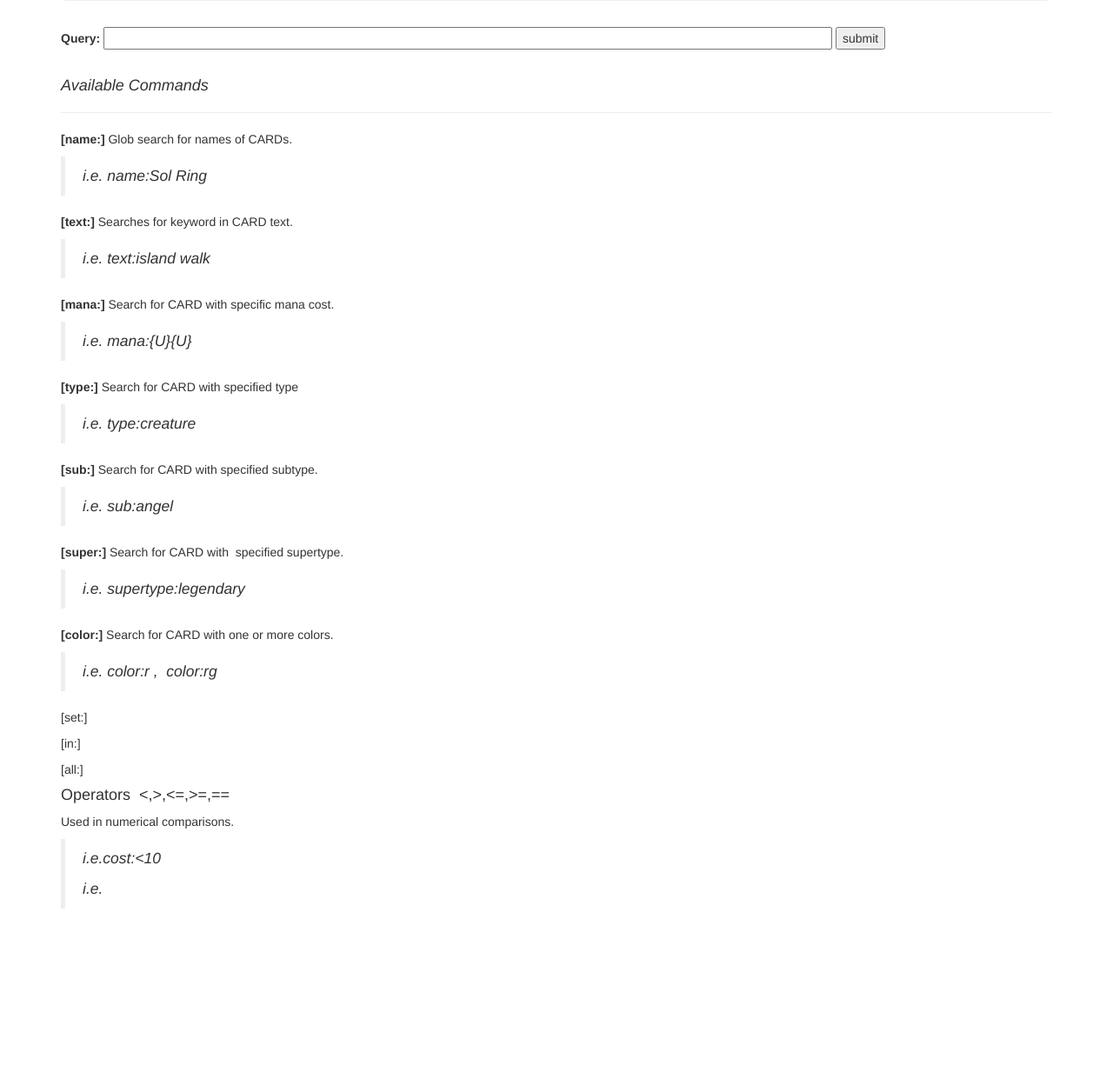
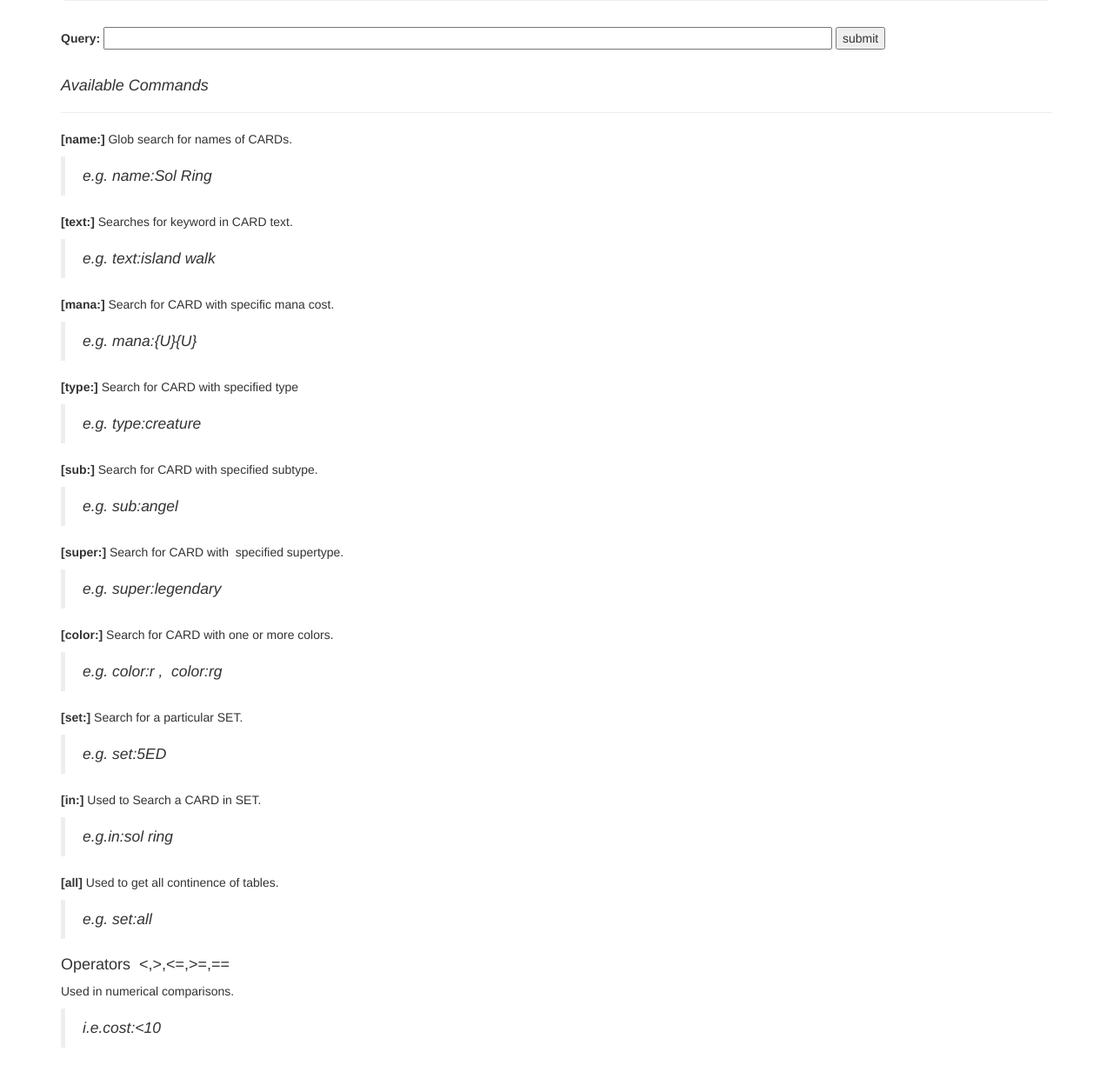
Before and after one commit to akilmarshall/trumark, a Flask app: page / in a window 1280 px wide. Shown: the part 194-1419 px from the top of the page at 87% size. Before the commit the page ends 1239 px from the top, so only its background shows below. Run offline with Flask 2, Linux system fonts and the light colour scheme; some libraries are stand-ins or nearby versions.

Commit message:
added more

```diff
--- a/templates/index.html
+++ b/templates/index.html
@@ -35,40 +35,48 @@
 <hr />
 <p><strong> [name:] </strong> Glob search for names of CARDs.</p>
 <blockquote>
-	<p><em> i.e. name:Sol Ring </em></p>
+<p><em> e.g. name:Sol Ring </em></p>
 </blockquote>
 <p><strong> [text:] </strong> Searches for keyword in CARD text.</p>
 <blockquote>
-	<p><em> i.e. text:island walk </em></p>
+<p><em> e.g. text:island walk </em></p>
 </blockquote>
 <p><strong> [mana:] </strong> Search for CARD with specific mana cost.</p>
 <blockquote>
-	<p><em> i.e. mana:{U}{U} </em></p>
+<p><em> e.g. mana:{U}{U} </em></p>
 </blockquote>
 <p><strong> [type:] </strong> Search for CARD with specified type</p>
 <blockquote>
-	<p><em> i.e. type:creature </em></p>
+<p><em> e.g. type:creature </em></p>
 </blockquote>
 <p><strong> [sub:] </strong> Search for CARD with specified subtype.</p>
 <blockquote>
-	<p><em> i.e. sub:angel </em></p>
+<p><em> e.g. sub:angel </em></p>
 </blockquote>
 <p><strong> [super:] </strong> Search for CARD with&nbsp; specified supertype.</p>
 <blockquote>
-	<p><em> i.e. supertype:legendary </em></p>
+<p><em> e.g. super:legendary </em></p>
 </blockquote>
 <p><strong> [color:] </strong> Search for CARD with one or more colors.</p>
 <blockquote>
-	<p><em> i.e. color:r ,&nbsp; color:rg <br /> </em></p>
+<p><em> e.g. color:r ,&nbsp; color:rg <br /> </em></p>
 </blockquote>
-<p>[set:]</p>
-<p>[in:]</p>
-<p>[all:]</p>
+<p><strong>[set:]</strong> Search for a particular SET.</p>
+<blockquote>
+<p><em>e.g. set:5ED</em></p>
+</blockquote>
+<p><strong>[in:]</strong> Used to Search a CARD in SET.</p>
+<blockquote>
+<p><em>e.g.in:sol ring</em></p>
+</blockquote>
+<p><strong>[all]</strong> Used to get all continence of tables.</p>
+<blockquote>
+<p><em>e.g. set:all<br /></em></p>
+</blockquote>
 <h4>Operators&nbsp; &lt;,&gt;,&lt;=,&gt;=,==</h4>
 <p>Used in numerical comparisons.</p>
 <blockquote>
-	<p><em> i.e.cost:&lt;10 </em></p>
-	<p><em> i.e. </em></p>
+<p><em> i.e.cost:&lt;10 </em><em></em></p>
 </blockquote>
    </div>
 {%- endblock %}
```
